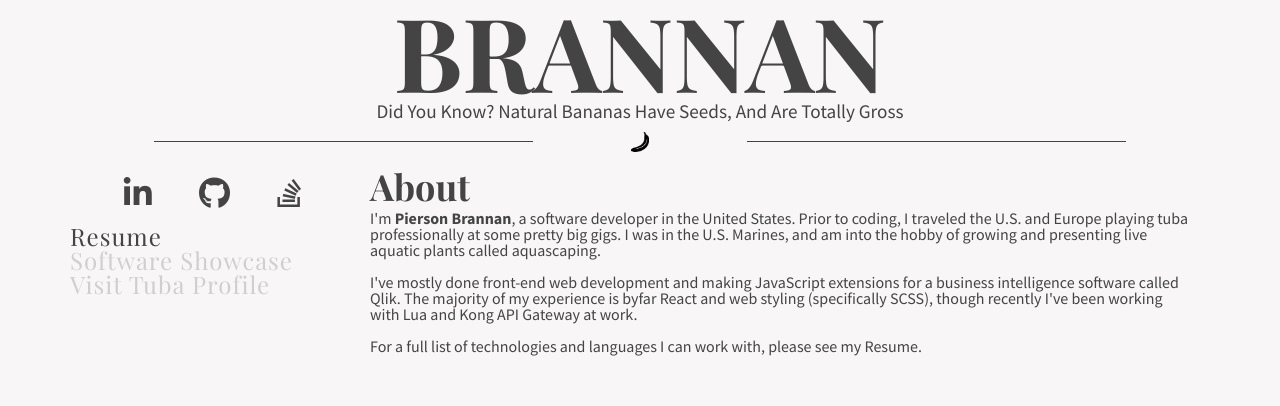
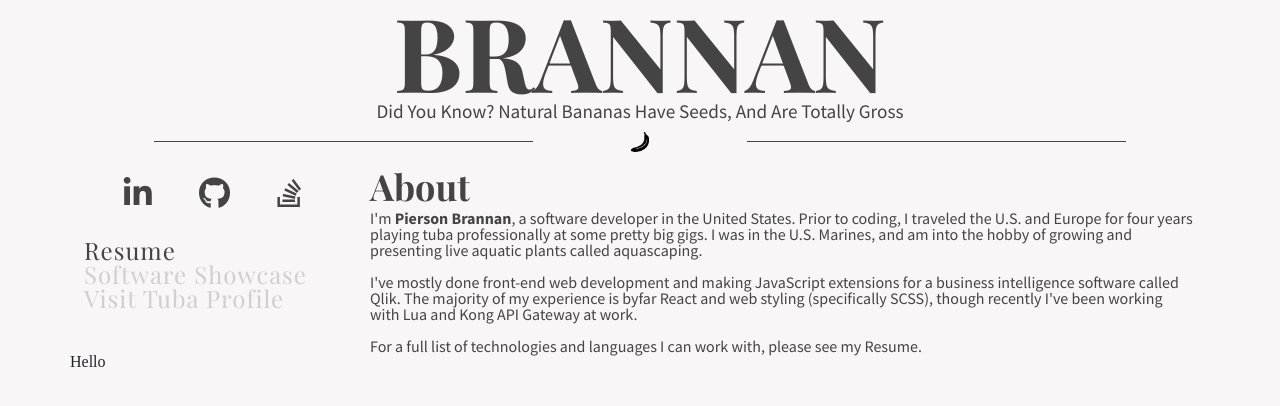
Before and after one commit to bananabrann/bananabrann.com, a React (Create React App) app: page / in a window 1280 px wide. Shown: the top 406 px of the page. Built offline with nearby package versions, Linux system fonts and the light colour scheme; a web font is replaced by a local one.

Commit message:
Align left nav area to rest of page

```diff
--- a/src/Components/Home/Home.js
+++ b/src/Components/Home/Home.js
@@ -89,6 +89,8 @@ class Home extends React.Component {
                                 </a>
                             </Row>
 
+                            <Row id="left-nav-area">
+                                <Col>
                                     <Row className="left-nav-item">
                                         <Link to={LINK_RESUME}>
                                             <p className="link link-watercourse">
@@ -113,17 +115,19 @@ class Home extends React.Component {
                                         </a>
                                     </Row>
                                 </Col>
+                            </Row>
+                        </Col>
 
                         <Col id="home-content-row">
                             <h3>About</h3>
                             <p>
                                 I'm <b>Pierson Brannan</b>, a software developer
                                 in the United States. Prior to coding, I
-                                traveled the U.S. and Europe playing tuba
-                                professionally at some pretty big gigs. I was in
-                                the U.S. Marines, and am into the hobby of
-                                growing and presenting live aquatic plants
-                                called aquascaping.
+                                traveled the U.S. and Europe for four years
+                                playing tuba professionally at some pretty big
+                                gigs. I was in the U.S. Marines, and am into the
+                                hobby of growing and presenting live aquatic
+                                plants called aquascaping.
                             </p>
                             <br />
                             <p>
@@ -140,6 +144,10 @@ class Home extends React.Component {
                                 can work with, please see my Resume.
                             </p>
                         </Col>
+                    </Row>
+
+                    <Row>
+                        Hello
                     </Row>
                 </Container>
             </div>
--- a/src/Components/Home/Home.scss
+++ b/src/Components/Home/Home.scss
@@ -22,10 +22,10 @@
   display: flex;
   justify-content: space-around;
   align-items: center;
+}
 
-  > * {
-    margin: 0 2px;
-  }
+#left-nav-area {
+  padding: 14px;
 }
 
 #home-content-row {
@@ -33,8 +33,3 @@
     padding: 6px 0;
   }
 }
-
-#techstack-icons {
-  max-width: 500px;
-  margin: 15px auto;
-}
```
Lines whose indentation alone changed are shown as unchanged.
